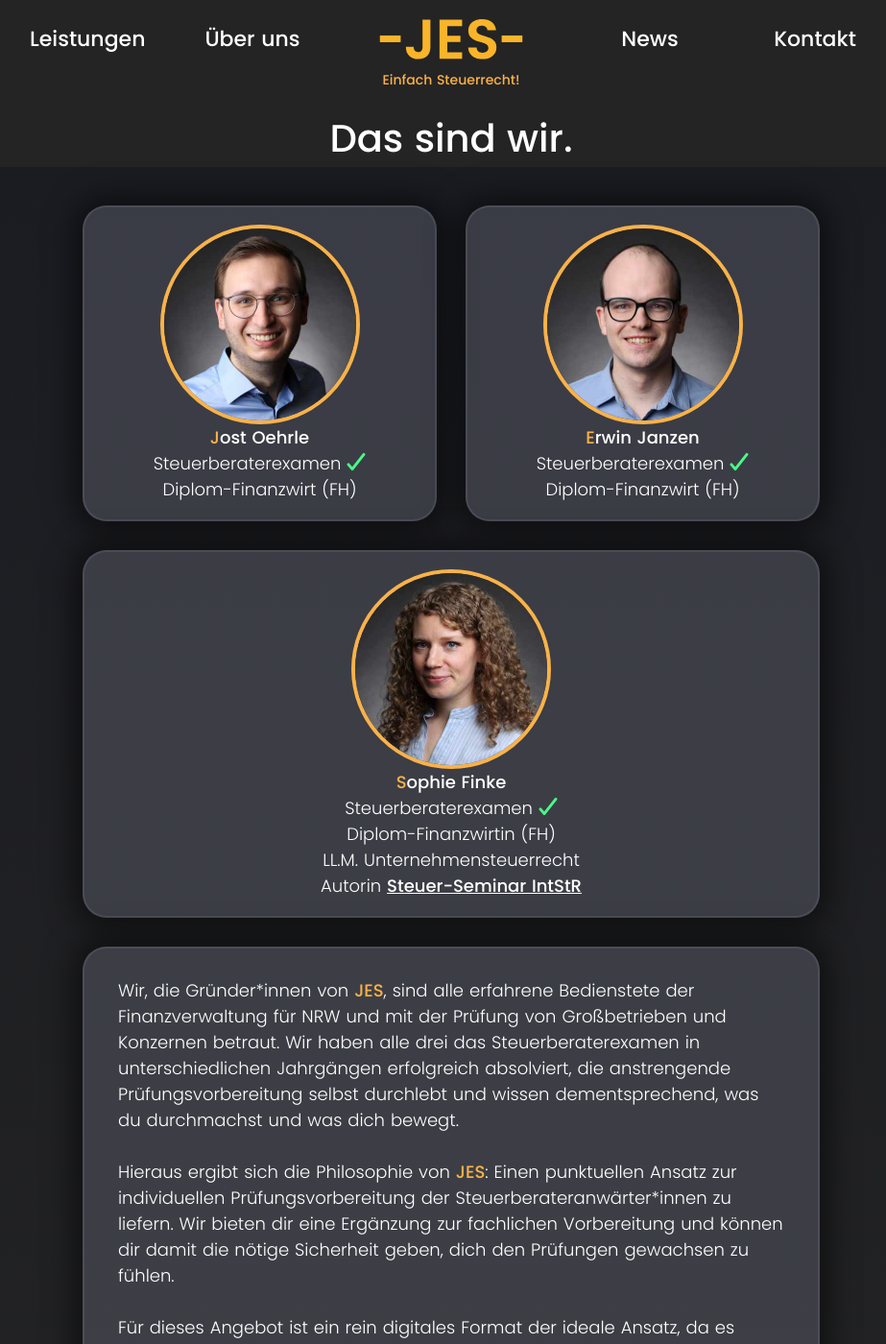
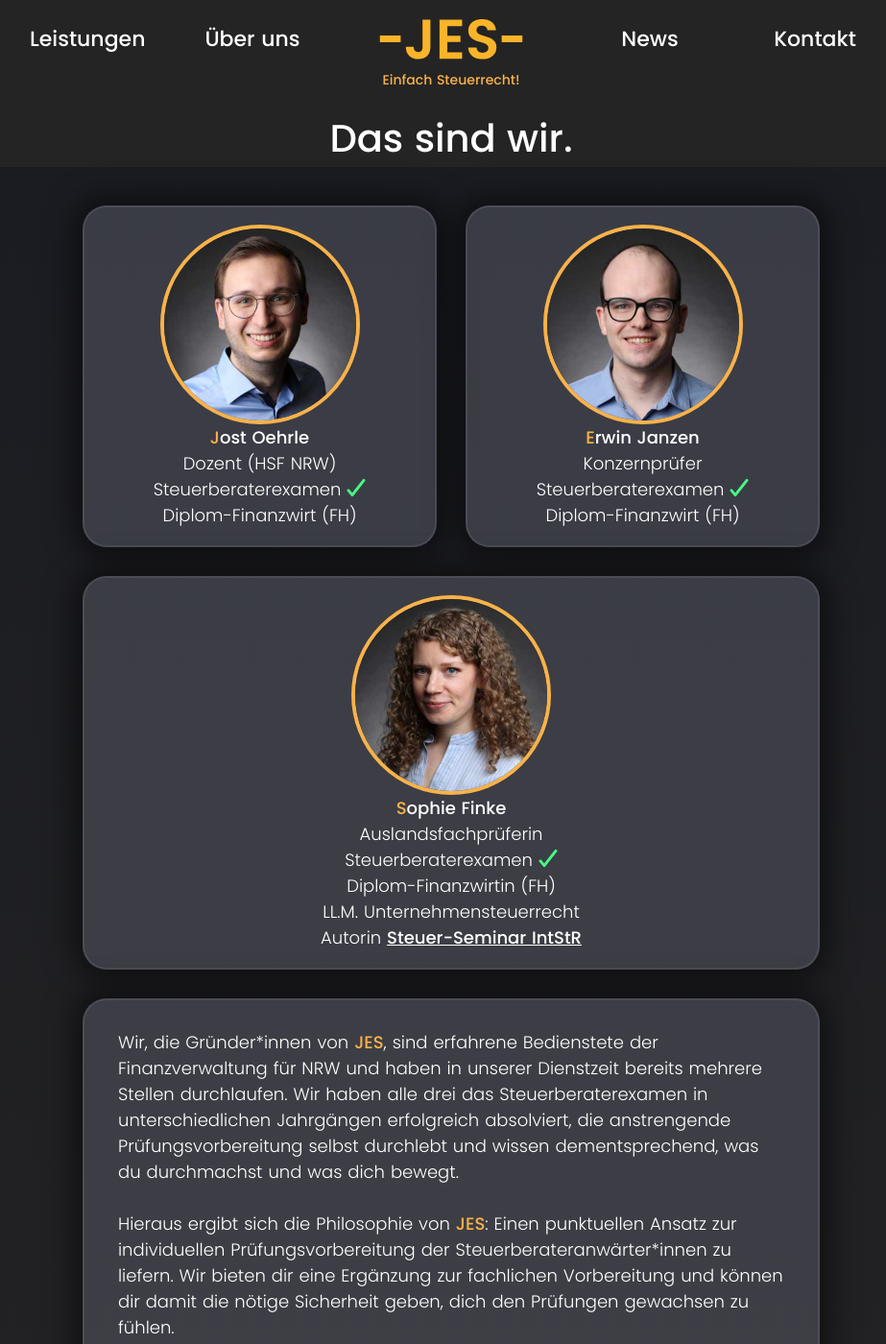
Before and after one commit to Hangman/jespage, a Jekyll site: the page built from team.md, in a window 1280 px wide and 1400 px high. Shown: the whole window at 96% size, without its empty margins (170-1093 px from the left). Built offline with Jekyll 4.4.1, drawn with Linux system fonts in a browser that asks for light colours.

Commit message:
Job update in team.html
Signed-off-by: Matthias <webmaster@pottgames.de>

```diff
--- a/_layouts/team.html
+++ b/_layouts/team.html
@@ -10,6 +10,7 @@ layout: default
           <img src="{{ site.baseurl }}/assets/images/jost.jpg" alt="Bild von Jost" class="person-image" />
         </div>
         <p><span class="primary-color">J</span>ost Oehrle</p>
+        <p class="block-text">Dozent (HSF NRW)</p>
         <div class="centered-container">
           <p class="block-text">Steuerberaterexamen</p>
           <img src="{{ site.baseurl }}/assets/images/checkmark.svg" alt="Bild eines Hakens" class="team-checkmark" />
@@ -22,6 +23,7 @@ layout: default
           <img src="{{ site.baseurl }}/assets/images/erwin.jpg" alt="Bild von Erwin" class="person-image" />
         </div>
         <p><span class="primary-color">E</span>rwin Janzen</p>
+        <p class="block-text">Konzernprüfer</p>
         <div class="centered-container">
           <p class="block-text">Steuerberaterexamen</p>
           <img src="{{ site.baseurl }}/assets/images/checkmark.svg" alt="Bild eines Hakens" class="team-checkmark" />
@@ -34,6 +36,7 @@ layout: default
           <img src="{{ site.baseurl }}/assets/images/sophie.jpg" alt="Bild von Sophie" class="person-image" />
         </div>
         <p><span class="primary-color">S</span>ophie Finke</p>
+        <p class="block-text">Auslandsfachprüferin</p>
         <div class="centered-container">
           <p class="block-text">Steuerberaterexamen</p>
           <img src="{{ site.baseurl }}/assets/images/checkmark.svg" alt="Bild eines Hakens" class="team-checkmark" />
--- a/team.md
+++ b/team.md
@@ -4,9 +4,7 @@ title: Team
 headline_small: Das sind wir.
 ---
 
-Wir, die Gründer\*innen von **JES**, sind alle erfahrene Bedienstete der Finanzverwaltung für NRW und mit der Prüfung von
-Großbetrieben und Konzernen betraut. Wir haben alle drei das Steuerberaterexamen in unterschiedlichen Jahrgängen erfolgreich absolviert, die anstrengende
-Prüfungsvorbereitung selbst durchlebt und wissen dementsprechend, was du durchmachst und was dich bewegt.<br><br>
+Wir, die Gründer\*innen von **JES**, sind erfahrene Bedienstete der Finanzverwaltung für NRW und haben in unserer Dienstzeit bereits mehrere Stellen durchlaufen. Wir haben alle drei das Steuerberaterexamen in unterschiedlichen Jahrgängen erfolgreich absolviert, die anstrengende Prüfungsvorbereitung selbst durchlebt und wissen dementsprechend, was du durchmachst und was dich bewegt.<br><br>
 
 Hieraus ergibt sich die Philosophie von **JES**: Einen punktuellen Ansatz zur individuellen Prüfungsvorbereitung der Steuerberateranwärter\*innen zu liefern. Wir bieten
 dir eine Ergänzung zur fachlichen Vorbereitung und können dir damit die nötige Sicherheit geben, dich den Prüfungen gewachsen zu fühlen.<br><br>
```
